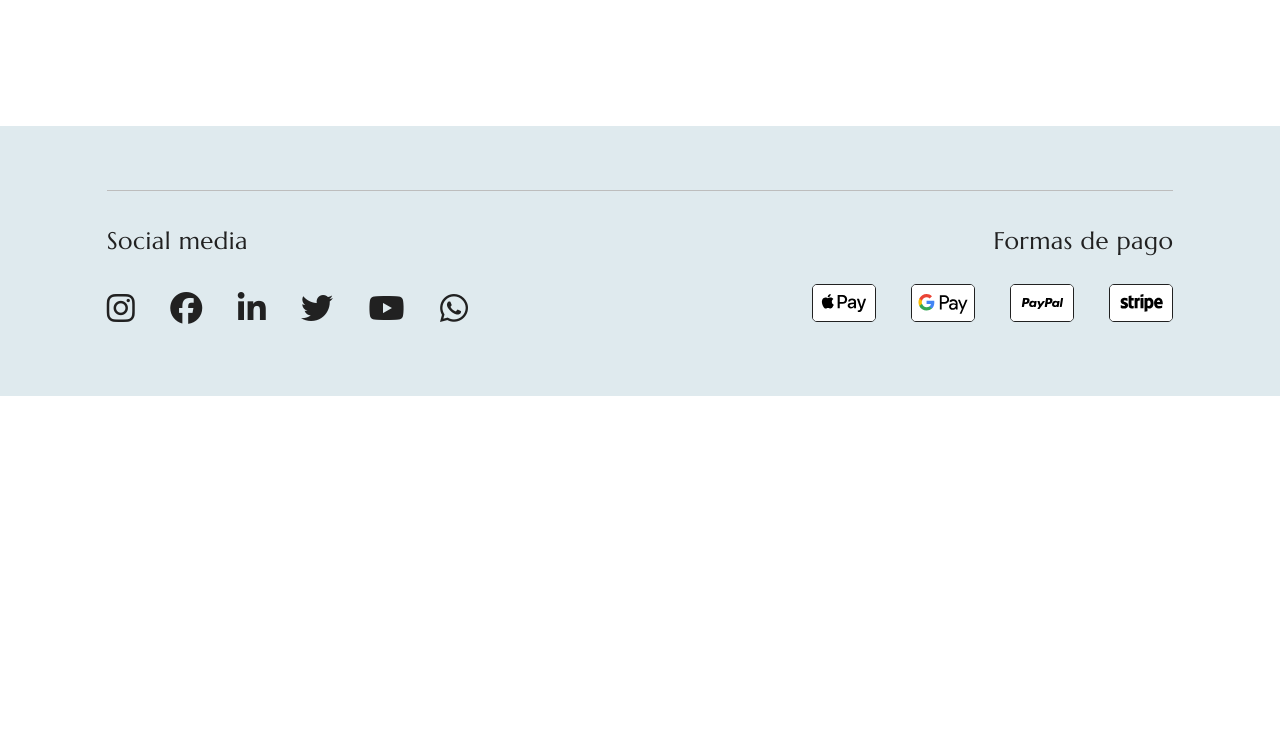
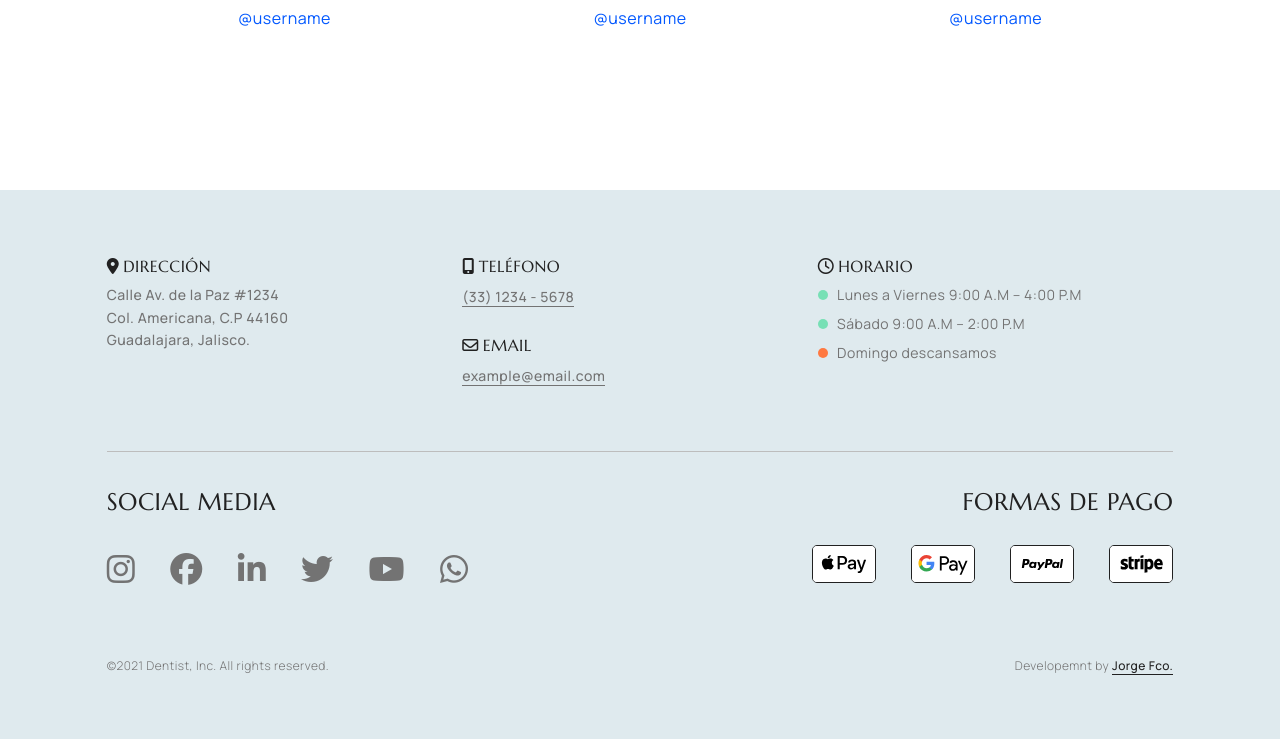
Before and after one commit to jorge-fco/dentist-website, a PHP site: page / in a window 1280 px wide. Shown: the part 5400-6139 px from the top of the page. Before the commit the page ends 5796 px from the top, so only its background shows below. Run offline with PHP 8.4, Linux system fonts and the light colour scheme; some libraries are stand-ins or nearby versions.

Commit message:
Add footer

```diff
--- a/assets/scss/base/_root.scss
+++ b/assets/scss/base/_root.scss
@@ -2,7 +2,7 @@
 	--color-primary:		#0057ff;
 	--color-secundary:		#00DDF4;
 
-	--color-red:                  	#dc3545;
+	--color-red:                  	#FF7941;
 	--color-green: 			#77e0b5;
 	--color-blue:                  	#DFEAEE;
 	--color-pink:				#FFB5A8;
--- a/assets/scss/layout/_container.scss
+++ b/assets/scss/layout/_container.scss
@@ -1,5 +1,6 @@
 .layout{
-	width: 100%;
+	width: calc(100% - 0%);
+	margin: 0 auto;
 	position: relative;
 	padding-left: 8.33333%;
 	padding-right: 8.33333%;
--- a/assets/scss/layout/_footer.scss
+++ b/assets/scss/layout/_footer.scss
@@ -4,6 +4,187 @@
 	padding-top: 4em;
 	padding-bottom: 4em;
 	background-color: $color-accent;
+}
+
+.footer__row{
+	@include flex-row();
+	position: relative;
+	padding-bottom: 4em;
+}
+
+.footer__column{
+	width: 100%;
+	position: relative;
+	text-align: center;
+
+	@include media(Tablet){
+		width: 33.33333%;
+		text-align: left;
+	}
+	@include media(Laptop){
+		width: 33.33333%;
+		text-align: left;
+	}
+
+	label{
+		@include title;
+		font-size: calRem(16px);
+		text-transform: uppercase;
+		margin-top: 0px;
+		margin-bottom: 6px;
+		display: block;
+		position: relative;
+
+		&.is-schedule{
+			margin-top: 35px;
+
+			@include media(Tablet){
+				margin-top: 0px;
+			}
+		}
+		&.is-email{
+			margin-top: 35px;
+
+			@include media(Tablet){
+				margin-top: 25px;
+			}
+		}
+
+		i{
+			display: inline-block;
+			margin-right: 4px;
+			position: relative;
+		}
+	}
+
+	address{
+		@include text-medium;
+		color: $color-text-light;
+		width: 100%;
+		margin-top: 0px;
+		margin-left: 0px;
+		margin-right: 0px;
+		margin-bottom: 35px;
+		padding: 0px;
+		line-height: 1.6;
+		position: relative;
+
+		@include media(Tablet){
+			margin: 0px;
+		}
+
+		a{
+			color: $color-text-light;
+			font-size: calRem(14px);
+			display: inline-block;
+			position: relative;
+			text-decoration: none;
+
+			&:hover{
+				color: $color-primary;
+				text-decoration: none;
+
+				&:after{
+					width: 100%;
+					@include transition(0.3s);
+				}
+			}
+		}
+	}
+
+	a{
+		@include text-medium;
+		color: $color-text-light;
+		font-size: calRem(14px);
+		display: inline-block;
+		position: relative;
+
+		&.is-email{
+			color: $color-text-light;
+			@include before;
+			text-decoration: none;
+
+			&:hover{
+				color: $color-primary;
+				text-decoration: none;
+
+				&:after{
+					width: 100%;
+					@include transition(0.3s);
+				}
+			}
+			&:before{
+				content: '';
+				width: 100%;
+				height: 1px;
+				left: 0px;
+				bottom: 0px;
+				@include middle;
+				position: absolute;
+				background-color: $color-text-light;
+			}
+			&:after{
+				content: '';
+				width: 0%;
+				height: 1px;
+				left: 0px;
+				bottom: 0px;
+				@include after;
+				position: absolute;
+				@include transition(0.3s);
+				background-color: $color-primary;
+			}
+		}
+	}
+
+	ul{
+		&.is-schedule{
+			width: 100%;
+			list-style: none;
+			margin: 0px;
+			padding: 0px;
+			position: relative;
+
+			li{
+				color: $color-text-light;
+				font-size: calRem(14px);
+				position: relative;
+
+				+ li{
+					margin-top: 8px;
+				}
+
+				&.is-active{
+					&:before{
+						content: '';
+						width: 10px;
+						height: 10px;
+						top: 0px;
+						left: 0px;
+						border: 0px;
+						border-radius: 50%;
+						display: inline-block;
+						margin-right: 6px;
+						position: relative;
+						background-color: $color-green;
+					}
+				}
+				&.is-desactive{
+					&:before{
+						content: '';
+						width: 10px;
+						height: 10px;
+						border: 0px;
+						border-radius: 50%;
+						display: inline-block;
+						margin-right: 6px;
+						position: relative;
+						background-color: $color-red;
+					}
+				}
+			}
+		}
+	}
 }
 
 .footer__bottom{
@@ -14,15 +195,26 @@
 	border-top: 1px solid $color-divider;
 
 	h5{
+		font-size: calRem(18px);
+		text-transform: uppercase;
+		margin-bottom: 16px;
+
+		@include media(Tablet){
 			font-size: calRem(24px);
 			margin-bottom: 25px;
 		}
 	}
+}
 
 .footer__payments{
+	width: 100%;
+	position: relative;
+	text-align: center;
+
+	@include media(Tablet){
 		width: 50%;
-	position: relative;
 		text-align: right;
+	}
 
 	ul{
 		width: 100%;
@@ -32,57 +224,91 @@
 		position: relative;
 		@include flex-row();
 		align-items: center;
+		justify-content: center;
+
+		@include media(Tablet){
 			justify-content: flex-end;
+		}
 
 		li{
 			position: relative;
 
 			img{
 				width: 100%;
-				max-width: 64px;
+				max-width: 44px;
 				margin: 0px;
 				padding: 0px;
 				border-radius: 5px;
 				border: 1px solid $color-text;
+
+				@include media(Tablet){
+					max-width: 64px;
+				}
 			}
 
 			+ li{
+				margin-left: 25px;
+
+				@include media(Tablet){
 					margin-left: 35px;
+				}
 			}
 		}
 	}
 }
 
 .footer__social__media{
+	width: 100%;
+	position: relative;
+	text-align: center;
+
+	@include media(Tablet){
 		width: 50%;
-	position: relative;
 		text-align: left;
+	}
 
 	ul{
 		width: 100%;
 		list-style: none;
-		margin: 0px;
+		margin-top: 0px;
+		margin-left: 0px;
+		margin-right: 0px;
+		margin-bottom: 35px;
 		padding: 0px;
 		position: relative;
 		@include flex-row();
 		align-items: center;
+		justify-content: center;
+
+		@include media(Tablet){
+			margin-bottom: 0px;
+			justify-content: flex-start;
+		}
 
 		li{
 			position: relative;
 
 			a{
-				color: $color-text;
-				font-size: calRem(32px);
+				color: $color-text-light;
+				font-size: calRem(24px);
 				text-decoration: none;
 
+				@include media(Tablet){
+					font-size: calRem(32px);
+				}
+
 				&:hover{
-					color: $color-secundary;
+					color: $color-primary;
 					text-decoration: none;
 				}
 			}
 
 			+ li{
+				margin-left: 25px;
+
+				@include media(Tablet){
 					margin-left: 35px;
+				}
 			}
 		}
 	}
@@ -91,8 +317,77 @@
 .footer__copyright{
 	width: 100%;
 	position: relative;
+	padding-top: 4em;
 }
 
 .footer__copyright__row{
 	@include flex-row();
 }
+
+.footer__copyright__text{
+	width: 50%;
+	position: relative;
+	text-align: left;
+
+	p{
+		@include text-light;
+		color: $color-text-light;
+		font-size: calRem(12px);
+		position: relative;
+		margin-bottom: 0px;
+	}
+}
+
+.footer__copyright__developer{
+	width: 50%;
+	position: relative;
+	text-align: right;
+
+	p{
+		@include text-light;
+		color: $color-text-light;
+		font-size: calRem(12px);
+		position: relative;
+		margin-bottom: 0px;
+
+		a{
+			@include text-medium;
+			color: $color-text;
+			display: inline-block;
+			position: relative;
+			text-decoration: none;
+
+			&:hover{
+				color: $color-primary;
+				text-decoration: none;
+
+				&:after{
+					width: 100%;
+					@include transition(0.3s);
+				}
+			}
+			&:before{
+				content: '';
+				width: 100%;
+				height: 1px;
+				left: 0px;
+				bottom: 0px;
+				@include middle;
+				position: absolute;
+				@include transition(0.3s);
+				background-color: $color-text;
+			}
+			&:after{
+				content: '';
+				width: 0%;
+				height: 1px;
+				left: 0px;
+				bottom: 0px;
+				@include after;
+				position: absolute;
+				@include transition(0.3s);
+				background-color: $color-primary;
+			}
+		}
+	}
+}
--- a/assets/scss/pages/_home.scss
+++ b/assets/scss/pages/_home.scss
@@ -351,13 +351,17 @@
 	padding-top: 6em;
 	padding-bottom: 6em;
 
-	@include media(Laptop){
+	@include media(Tablet){
 		padding-top: 8em;
 		padding-bottom: 8em;
 	}
-	@include media(Desktop){
+	@include media(Laptop){
 		padding-top: 10em;
 		padding-bottom: 10em;
+	}
+	@include media(Desktop){
+		padding-top: 12em;
+		padding-bottom: 12em;
 	}
 }
 
--- a/index.html
+++ b/index.html
@@ -65,7 +65,7 @@
 	<link href="https://fonts.googleapis.com/css2?family=Marcellus&display=swap" rel="stylesheet">
 
 	<!--C S S-->
-	<link rel="stylesheet" href="assets/dist/main.min.css?v=0.02">
+	<link rel="stylesheet" href="assets/dist/main.min.css?v=0.03">
 </head>
 <body>
 	<!--HEADER-->
@@ -314,8 +314,49 @@
 		<!--ABOUT-->
 	</main>
 
+	<!--FOOTER-->
 	<footer class="footer">
 		<div class="layout">
+			<!--ROW-->
+			<div class="footer__row" role="row">
+				<div class="footer__column">
+					<label><i class="fas fa-map-marker-alt"></i>Dirección</label>
+					<address>
+						<a href="https://www.google.com/maps/place/Av.+de+la+Paz,+Guadalajara,+Jal./@20.6723556,-103.3693732,17z/data=!4m5!3m4!1s0x8428ae067ff69c4f:0x1bc443ae5d580b30!8m2!3d20.6723556!4d-103.3671845" target="_blank" rel="nofollow">
+							Calle Av. de la Paz #1234<br>
+							Col. Americana, C.P 44160<br>
+							Guadalajara, Jalisco.
+						</a>
+					</address>
+				</div>
+				<div class="footer__column">
+					<label><i class="fas fa-mobile-alt"></i>Teléfono</label>
+					<a href="#" target="_blank" rel="nofollow" class="is-email">
+						(33) 1234 - 5678
+					</a>
+					<label class="is-email"><i class="far fa-envelope"></i>Email</label>
+					<a href="#" target="_blank" rel="nofollow" class="is-email">
+						example@email.com
+					</a>
+				</div>
+				<div class="footer__column">
+					<label class="is-schedule"><i class="far fa-clock"></i>Horario</label>
+					<ul class="is-schedule">
+						<li class="is-active">
+							Lunes a Viernes <time>9:00 A.M</time> – <time>4:00 P.M</time>
+						</li>
+						<li class="is-active">
+							Sábado <time>9:00 A.M</time> – <time>2:00 P.M</time>
+						</li>
+						<li class="is-desactive">
+							Domingo descansamos
+						</li>
+					</ul>
+				</div>
+			</div>
+			<!--ROW-->
+
+			<!--BOTTOM-->
 			<div class="footer__bottom">
 				<!--SOCIAL MEDIA-->
 				<div class="footer__social__media">
@@ -375,19 +416,23 @@
 				</div>
 				<!--PAYMENTS-->
 			</div>
+			<!--BOTTOM-->
 
+			<!--COPYRIGHT-->
 			<div class="footer__copyright">
 				<div class="footer__copyright__row">
 					<div class="footer__copyright__text">
-
+						<p>©2021 Dentist, Inc. All rights reserved.</p>
 					</div>
 					<div class="footer__copyright__developer">
-
+						<p>Developemnt by <a href="http://jorge-fco.com" target="_blank" rel="nofollow">Jorge Fco.</a></p>
 					</div>
 				</div>
 			</div>
+			<!--COPYRIGHT-->
 		</div>
 	</footer>
+	<!--FOOTER-->
 
 	<!--J A V A S C R I P T-->
 	<script src="https://code.jquery.com/jquery-3.6.0.min.js"></script>
```
Also changed, not shown: README.md, assets/dist/main.min.css, 1 other file. Lines whose indentation alone changed are shown as unchanged.
